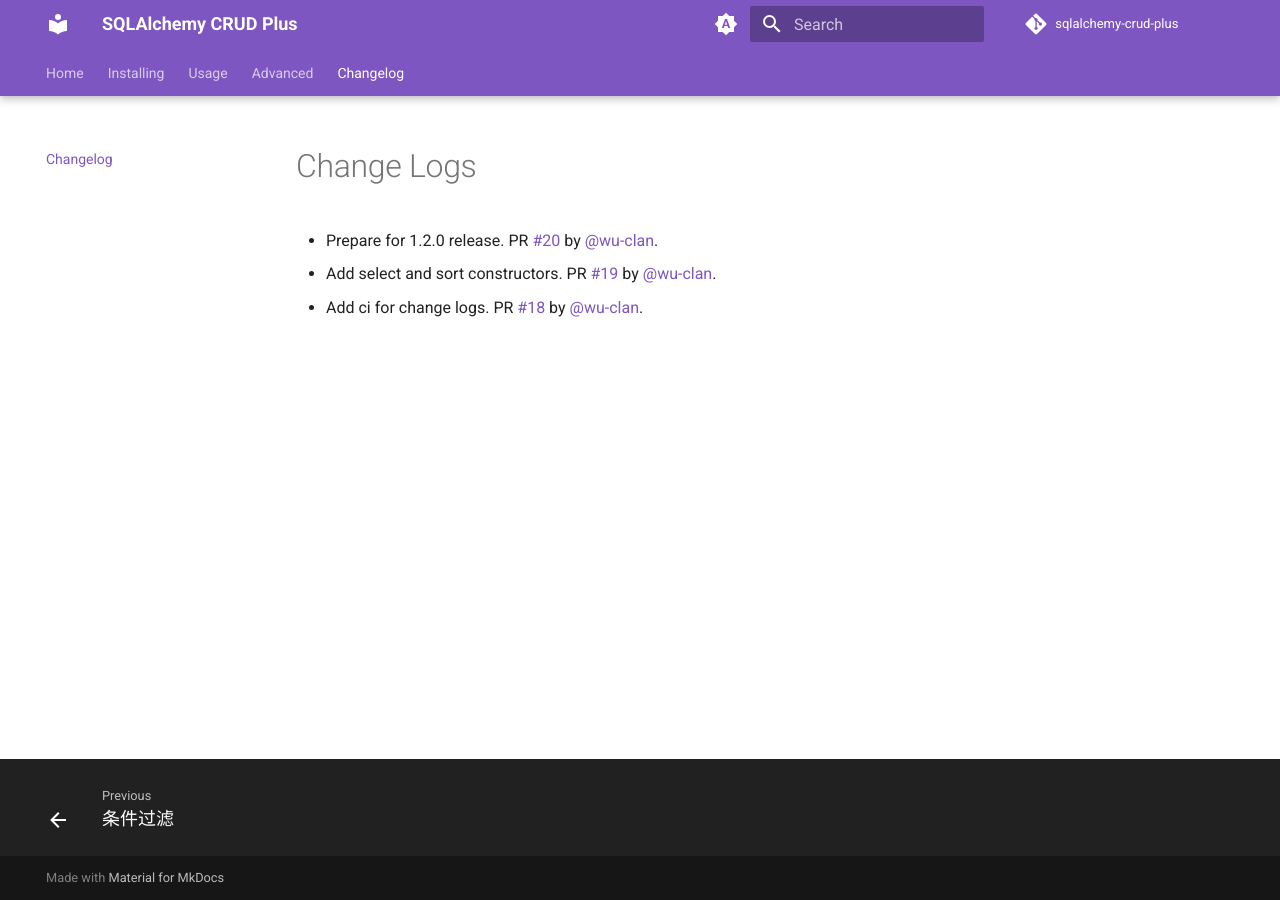
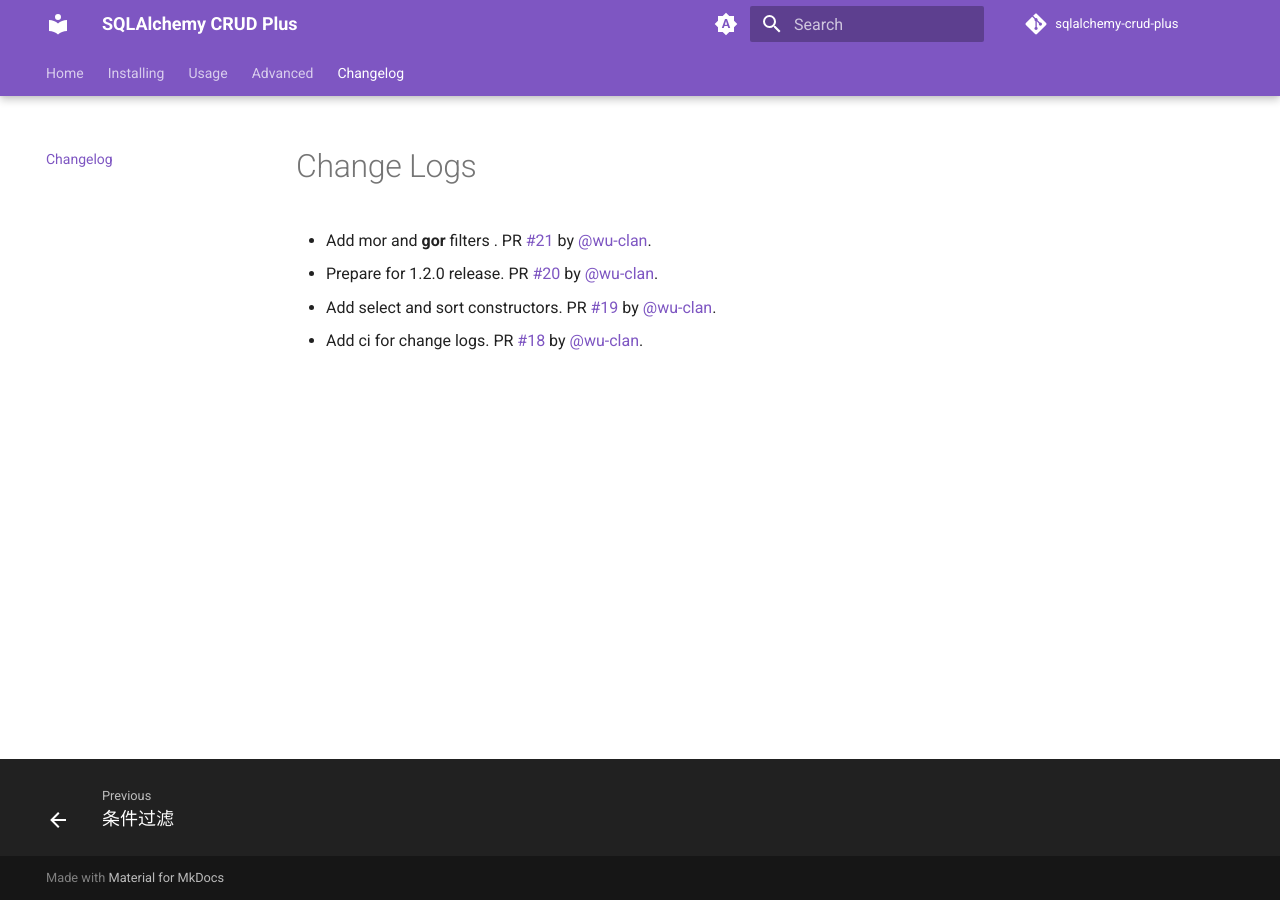
Before and after one commit to fastapi-practices/sqlalchemy-crud-plus, an MkDocs documentation site: the page built from docs/changelog.md, in a window 1280 px wide. Built offline with MkDocs 1.6.1 and Material for MkDocs 9.7.7, drawn with Linux system fonts in a browser that asks for light colours; comment, search, counter and statistics services are not loaded.

Commit message:
📝 Update release notes

```diff
--- a/docs/changelog.md
+++ b/docs/changelog.md
@@ -1,5 +1,6 @@
 # Change Logs
 
+* Add mor and __gor__ filters . PR [#21](https://github.com/fastapi-practices/sqlalchemy-crud-plus/pull/21) by [@wu-clan](https://github.com/wu-clan).
 * Prepare for 1.2.0 release. PR [#20](https://github.com/fastapi-practices/sqlalchemy-crud-plus/pull/20) by [@wu-clan](https://github.com/wu-clan).
 * Add select and sort constructors. PR [#19](https://github.com/fastapi-practices/sqlalchemy-crud-plus/pull/19) by [@wu-clan](https://github.com/wu-clan).
 * Add ci for change logs. PR [#18](https://github.com/fastapi-practices/sqlalchemy-crud-plus/pull/18) by [@wu-clan](https://github.com/wu-clan).
```
